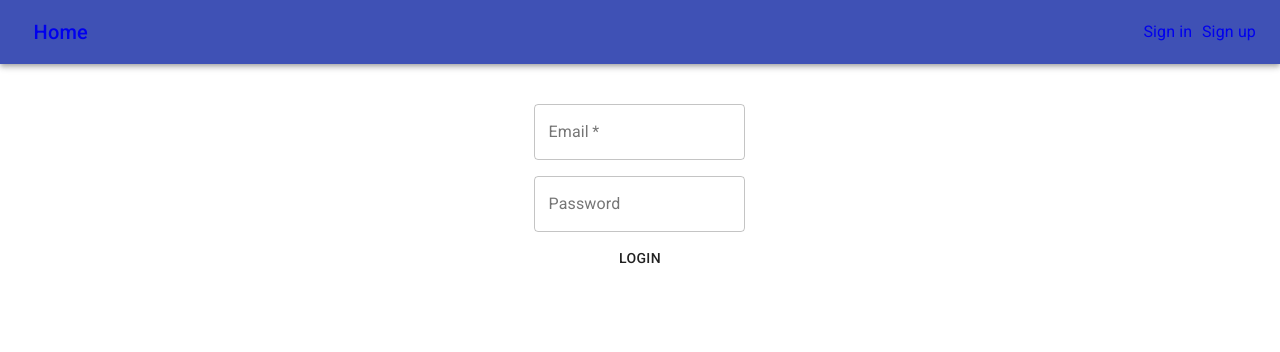
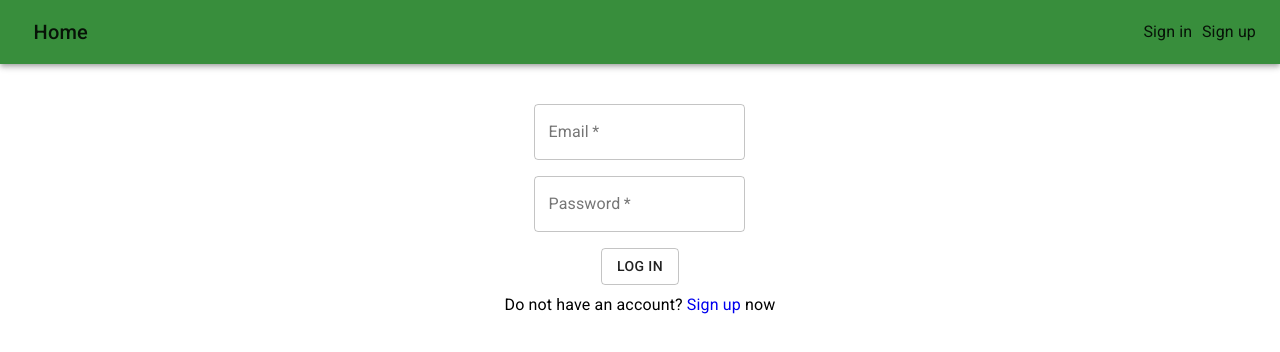
Before and after one commit to RavikanthDodda/full-stack-webapp, a React (Create React App) app in the folder frontend/: page /login in a window 1280 px wide. Shown: the top 352 px of the page. Built offline with nearby package versions, Linux system fonts and the light colour scheme.

Commit message:
Styled components and pages

```diff
--- a/frontend/src/App.js
+++ b/frontend/src/App.js
@@ -17,12 +17,16 @@ const cookies = new Cookies();
 
 const theme = createMuiTheme({
   palette: {
-    type: "dark",
+    type: "light",
     primary: {
       main: "#388e3c",
+      contrastText: "#fff",
     },
     secondary: {
       main: green[500],
+    },
+    text: {
+      primary: "rgba(0, 0, 0, 0.87)",
     },
   },
 });
@@ -40,7 +44,7 @@ function App() {
     setLoggedIn(false);
   };
   return (
-    // <ThemeProvider theme={theme}>
+    <ThemeProvider theme={theme}>
       <div className="App">
         <Router>
           <Header isSignedIn={loggedIn} logOut={logOut} />
@@ -64,7 +68,7 @@ function App() {
           </Box>{" "}
         </Router>
       </div>
-    // </ThemeProvider>
+    </ThemeProvider>
   );
 }
 
--- a/frontend/src/components/PostAd.jsx
+++ b/frontend/src/components/PostAd.jsx
@@ -21,7 +21,7 @@ const useStyles = makeStyles({
     justifyContent: "center",
   },
   text: {
-    margin: "0.3rem 0rem",
+    margin: "0 0 1rem 0 ",
   },
   button: {},
 });
@@ -82,29 +82,42 @@ function PostAd() {
   return (
     <div className={classes.root}>
       <Card className={classes.card} elevation="6">
-        <FormControl>
+        <form onSubmit={post}>
           <TextField
             label="Title"
             className={classes.text}
             onChange={onChange}
             name="title"
+            required
           />
-          <TextareaAutosize
-            rowsMax={4}
-            rowsMin={2}
-            placholder="Details"
+          <br />
+          <TextField
+            label="Details"
+            className={classes.text}
             onChange={onChange}
+            multiline
             name="details"
+            required
           />
+          <br />
           <TextField
             label="Contact info"
             className={classes.text}
             onChange={onChange}
             name="contact"
+            required
           />
-          <input type="file" name="file" multiple onChange={onChange} />
-          <Button onClick={post}>Post ad</Button>
-        </FormControl>
+          <br />
+          <input
+            className={classes.text}
+            type="file"
+            name="file"
+            multiple
+            onChange={onChange}
+          />
+          <br />
+          <Button type="submit">Post ad</Button>
+        </form>
       </Card>
     </div>
   );
--- a/frontend/src/components/layouts/Header.jsx
+++ b/frontend/src/components/layouts/Header.jsx
@@ -3,7 +3,7 @@ import { AppBar, Toolbar, Typography } from "@material-ui/core";
 import { Link } from "react-router-dom";
 import { makeStyles, useTheme } from "@material-ui/styles";
 
-const useStyles = makeStyles({
+const useStyles = makeStyles((theme) => ({
   bar: {
     display: "flex",
     justifyContent: "start",
@@ -17,14 +17,12 @@ const useStyles = makeStyles({
     textDecoration: "None",
     marginLeft: "0.6rem",
     link: "white",
-    "& Typography": {
-      //  (theme) => theme.palette.text.primary,
-    },
+    color: theme.palette.text.primary,
   },
-});
+}));
 function Header(props) {
   const theme = useTheme();
-  const classes = useStyles();
+  const classes = useStyles(theme);
   return (
     <AppBar position="static">
       <Toolbar className={classes.bar}>
@@ -43,13 +41,13 @@ const headerOptions = (isSignedIn, logOut, classes) => {
     return (
       <React.Fragment>
         <Link to="/user/account" className={classes.link}>
-          <Typography>account</Typography>
+          <Typography>Account</Typography>
         </Link>
         <Link to="/user/ads" className={classes.link}>
-          <Typography>my ads</Typography>
+          <Typography>My ads</Typography>
         </Link>
         <Link to="/login" className={classes.link} onClick={logOut}>
-          <Typography>logout</Typography>
+          <Typography>Logout</Typography>
         </Link>
       </React.Fragment>
     );
--- a/frontend/src/components/pages/Home.jsx
+++ b/frontend/src/components/pages/Home.jsx
@@ -3,8 +3,9 @@ import AdGrid from "../layouts/AdGrid";
 import UserService from "../../services/UserService";
 import Pagination from "react-js-pagination";
 import { makeStyles } from "@material-ui/core/styles";
+import { useTheme } from "@material-ui/styles";
 
-const useStyles = makeStyles({
+const useStyles = makeStyles((theme) => ({
   root: {
     display: "flex",
     justifyContent: "center",
@@ -15,6 +16,7 @@ const useStyles = makeStyles({
   link: {
     listStyleType: "none",
     textDecoration: "none",
+    color: theme.palette.text.primary,
     padding: "0.5rem",
   },
   item: {
@@ -24,18 +26,18 @@ const useStyles = makeStyles({
     height: "0.3rem",
     width: "0.3rem",
     display: "inline",
-    border: "1px white ridge",
-    borderRadius: "5px",
+    boxShadow: "  0px 2px 6px 0px rgba(0,0,0,0.75)",
+    borderRadius: " 0.4rem",
   },
-});
+}));
 
 function Home() {
   const [ads, setAds] = useState([]);
   const [activePage, setActivePage] = useState(1);
   const itemsPerPage = 15;
   const [loading, setLoading] = useState(false);
-
-  const classes = useStyles();
+  const theme = useTheme();
+  const classes = useStyles(theme);
 
   useEffect(() => {
     const getAds = async () => {
--- a/frontend/src/components/pages/Login.jsx
+++ b/frontend/src/components/pages/Login.jsx
@@ -1,10 +1,12 @@
 import React, { Component } from "react";
+import { Link } from "react-router-dom";
 import {
   Button,
   FormControl,
   TextField,
   CircularProgress,
   Snackbar,
+  Typography,
 } from "@material-ui/core";
 import AuthService from "../../services/AuthService";
 import { Redirect } from "react-router-dom";
@@ -22,9 +24,10 @@ class Login extends Component {
     };
   }
 
-  authenticate = async () => {
+  authenticate = async (e) => {
+    e.preventDefault();
     this.setState({
-      form: this.state.form,
+      ...this.state,
       loading: true,
     });
     await AuthService.authenticate(this.state.form)
@@ -54,14 +57,6 @@ class Login extends Component {
     });
   };
 
-  isLoading = () => {
-    return this.state.loading ? (
-      <CircularProgress />
-    ) : (
-      <Button onClick={this.authenticate}>LogIn</Button>
-    );
-  };
-
   updateField = (event) => {
     switch (event.target.name) {
       case "email":
@@ -85,6 +80,15 @@ class Login extends Component {
         break;
     }
   };
+  isLoading = () => {
+    return this.state.loading ? (
+      <CircularProgress />
+    ) : (
+      <Button variant="outlined" type="submit">
+        Log In
+      </Button>
+    );
+  };
   render() {
     return (
       <div style={{ textAlign: "center" }}>
@@ -95,26 +99,39 @@ class Login extends Component {
           onClose={this.handleClose}
           message="Incorrect Email or password"
         ></Snackbar>
-        <FormControl>
+        <form onSubmit={this.authenticate}>
           <TextField
-            style={{ margin: "0.5rem" }}
+            style={{ margin: "0.5rem 0rem" }}
             variant="outlined"
             label="Email"
             name="email"
+            type="email"
             onChange={this.updateField}
             required="true"
           />
+          <br></br>
           <TextField
-            style={{ margin: "0.5rem" }}
+            style={{ margin: "0.5rem 0rem" }}
             variant="outlined"
             label="Password"
             name="password"
             type="password"
             onChange={this.updateField}
+            required="true"
           />
-          <div style={{ textAlign: "center" }}>{this.isLoading()}</div>
+          <div style={{ textAlign: "center", margin: "0.5rem 0" }}>
+            {this.isLoading()}
+          </div>
           {this.redirect()}
-        </FormControl>
+        </form>
+        <Typography>
+          Do not have an account?
+          <Link to="/register" style={{ textDecoration: "none" }}>
+            {" "}
+            Sign up{" "}
+          </Link>
+          now
+        </Typography>
       </div>
     );
   }
--- a/frontend/src/components/pages/Registration.jsx
+++ b/frontend/src/components/pages/Registration.jsx
@@ -1,18 +1,22 @@
 import React, { useState } from "react";
-import { Button, FormControl, TextField } from "@material-ui/core";
+import { Link } from "react-router-dom";
+import { Button, Typography, TextField } from "@material-ui/core";
 import { makeStyles } from "@material-ui/core/styles";
 import AuthService from "../../services/AuthService";
 
 const useStyles = makeStyles({
   root: {
-    width: "100%",
-    display: "flex",
-    justifyContent: "center",
+    textAlign: "center",
+    "& button": {
+      margin: "0.5rem 0",
+    },
   },
   text: {
-    margin: "0.5rem 0rem",
+    margin: "0.5rem 0",
   },
-  button: {},
+  link: {
+    textDecoration: "none",
+  },
 });
 
 function Registration(props) {
@@ -83,7 +87,7 @@ function Registration(props) {
 
   return (
     <div className={classes.root}>
-      <FormControl>
+      <form>
         <TextField
           className={classes.text}
           variant="outlined"
@@ -91,7 +95,9 @@ function Registration(props) {
           name="email"
           type="email"
           onChange={onChange}
+          required
         />
+        <br />
         <TextField
           className={classes.text}
           variant="outlined"
@@ -99,21 +105,29 @@ function Registration(props) {
           name="password"
           type="password"
           onChange={onChange}
+          required
         />
+        <br />
         <TextField
           className={classes.text}
           variant="outlined"
           label="First Name"
+          type="text"
           name="firstname"
           onChange={onChange}
+          required
         />
+        <br />
         <TextField
           className={classes.text}
           variant="outlined"
           label="Last Name"
           name="lastname"
+          type="text"
           onChange={onChange}
+          required
         />
+        <br />
         <TextField
           className={classes.text}
           variant="outlined"
@@ -121,9 +135,22 @@ function Registration(props) {
           name="phone"
           type="tel"
           onChange={onChange}
+          required
         />
-        <Button onClick={register}>Sign up</Button>
-      </FormControl>
+        <br />
+        <Button variant="outlined" type="submit">
+          Sign up
+        </Button>
+      </form>
+      <br />
+      <Typography>
+        Already have an account?
+        <Link className={classes.link} to="/login">
+          {" "}
+          Log in{" "}
+        </Link>
+        now
+      </Typography>
     </div>
   );
 }
--- a/frontend/src/components/pages/UserAds.jsx
+++ b/frontend/src/components/pages/UserAds.jsx
@@ -4,6 +4,7 @@ import PostAd from "../PostAd";
 import AdGrid from "../layouts/AdGrid";
 import UserService from "../../services/UserService";
 import { useEffect } from "react";
+import { Typography } from "@material-ui/core";
 
 function UserAds() {
   const [ads, setAds] = useState([]);
@@ -18,11 +19,22 @@ function UserAds() {
       });
   }, []);
 
-  console.log(ads);
+  const hasAds = (ads) => {
+    if (ads.length === 0) {
+      return (
+        <Typography>
+          {" "}
+          You did not post any ads. Post one now from the above form.
+        </Typography>
+      );
+    } else {
+      return <AdGrid ads={ads} />;
+    }
+  };
   return (
     <div>
       <PostAd />
-      <AdGrid ads={ads} />
+      {hasAds(ads)}
     </div>
   );
 }
```
Lines whose indentation alone changed are shown as unchanged.
